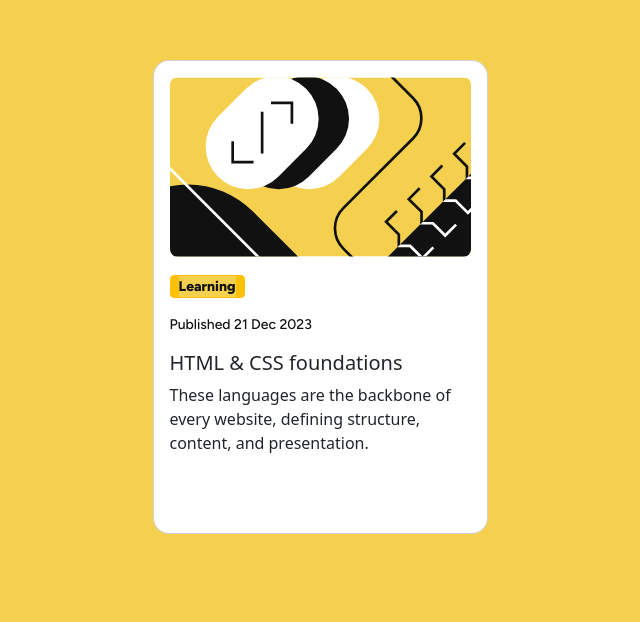
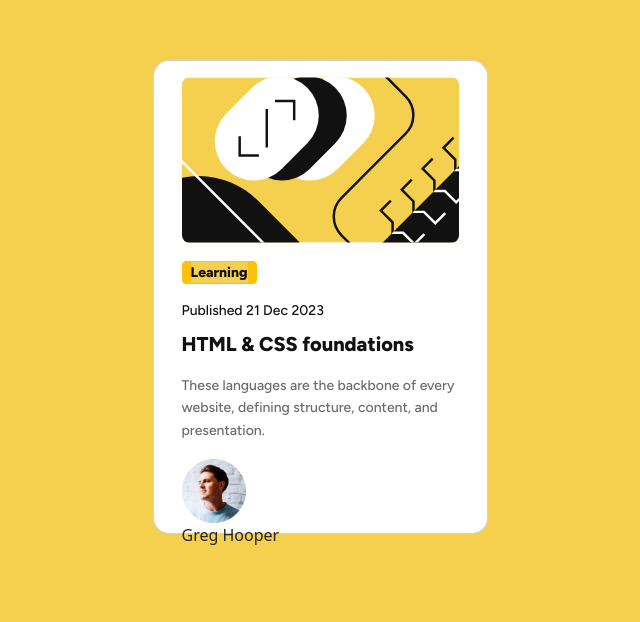
Before and after one commit to cfra8189/blog-preview-card, a plain HTML site: page index.html in a window 1280 px wide. Shown: the part 183-805 px from the top of the page, without its empty margins (400-1040 px from the left). Drawn offline with nearby package versions, Linux system fonts and the light colour scheme.

Commit message:
Update header and text

```diff
--- a/index.html
+++ b/index.html
@@ -1,22 +1,34 @@
 <!DOCTYPE html>
 <html lang="en">
-
   <head>
     <meta charset="UTF-8" />
     <meta name="viewport" content="width=device-width, initial-scale=1.0" />
     <!-- displays site properly based on user's device -->
-  <link href="https://cdn.jsdelivr.net/npm/bootstrap@5.3.8/dist/css/bootstrap.min.css" rel="stylesheet"
-    integrity="sha384-sRIl4kxILFvY47J16cr9ZwB07vP4J8+LH7qKQnuqkuIAvNWLzeN8tE5YBujZqJLB" crossorigin="anonymous" />
-  <script src="https://cdn.jsdelivr.net/npm/bootstrap@5.3.8/dist/js/bootstrap.bundle.min.js"
+    <link
+      href="https://cdn.jsdelivr.net/npm/bootstrap@5.3.8/dist/css/bootstrap.min.css"
+      rel="stylesheet"
+      integrity="sha384-sRIl4kxILFvY47J16cr9ZwB07vP4J8+LH7qKQnuqkuIAvNWLzeN8tE5YBujZqJLB"
+      crossorigin="anonymous"
+    />
+    <script
+      src="https://cdn.jsdelivr.net/npm/bootstrap@5.3.8/dist/js/bootstrap.bundle.min.js"
       integrity="sha384-FKyoEForCGlyvwx9Hj09JcYn3nv7wiPVlz7YYwJrWVcXK/BmnVDxM+D2scQbITxI"
-    crossorigin="anonymous"></script>
+      crossorigin="anonymous"
+    ></script>
 
     <link rel="stylesheet" href="style.css" />
-  <link rel="icon" type="image/png" sizes="32x32" href="./assets/images/favicon-32x32.png" />
+    <link
+      rel="icon"
+      type="image/png"
+      sizes="32x32"
+      href="./assets/images/favicon-32x32.png"
+    />
     <link rel="preconnect" href="https://fonts.googleapis.com" />
     <link rel="preconnect" href="https://fonts.gstatic.com" crossorigin />
-  <link href="https://fonts.googleapis.com/css2?family=Figtree:ital,wght@0,300..900;1,300..900&display=swap"
-    rel="stylesheet" />
+    <link
+      href="https://fonts.googleapis.com/css2?family=Figtree:ital,wght@0,300..900;1,300..900&display=swap"
+      rel="stylesheet"
+    />
 
     <title>Frontend Mentor | Blog preview card</title>
 
@@ -64,10 +76,19 @@
   </head>
 
   <body>
-  <div class="container d-flex justify-content-center align-items-center vh-100">
-    <div class="card flex bg-white rounded-4" style="width: 335px; height: 474px">
+    <div
+      class="container d-flex justify-content-center align-items-center vh-100"
+    >
+      <div
+        class="container card flex bg-white rounded-4"
+        style="width: 335px; height: 474px"
+      >
         <div class="p-3">
-        <img src="./assets/images/illustration-article.svg" class="card-img-top rounded-3" alt="illustration" />
+          <img
+            src="./assets/images/illustration-article.svg"
+            class="card-img-top rounded-3"
+            alt="illustration"
+          />
         </div>
 
         <div class="btn-div m-0 p-3 pt-0" ->
@@ -77,18 +98,22 @@
         </div>
 
         <div class="card-body m-0 p-3 pt-0">
+          <p class="published mb-2">Published 21 Dec 2023</p>
 
+          <p class="card-title m-0 pt-0 pb-3">HTML & CSS foundations</p>
 
-        <p class="published">Published 21 Dec 2023</p>
-
-
-        <h5 class="card-title">HTML & CSS foundations</h5>
-
-
+          <div class="container-text">
             <p class="card-text">
               These languages are the backbone of every website, defining
               structure, content, and presentation.
             </p>
+
+            <div>
+              <img src="/assets/images/image-avatar.webp" alt="" />
+              <p>Greg Hooper</p>
+            </div>
+          </div>
+
           <div>
             <img src="" alt="" />
             <p></p>
@@ -97,5 +122,4 @@
       </div>
     </div>
   </body>
-
 </html>
--- a/style.css
+++ b/style.css
@@ -11,8 +11,6 @@ body {
   background: chartreuse;
 }
 
-
-
 button p {
   color: var(--color-gray-950, #111);
   font-family: Figtree;
@@ -20,19 +18,34 @@ button p {
   font-style: normal;
   font-weight: 800;
   line-height: 150%;
-    background: var(--color-yellow, #F4D04E);
-
+  background: var(--color-yellow, #f4d04e);
 }
-
 
 .published {
   color: var(--color-gray-950, #111);
-
-    /* text-preset-3 */
   font-family: Figtree;
   font-size: var(--font-size-text-preset-3, 14px);
   font-style: normal;
   font-weight: 500;
   line-height: 150%;
-    /* 21px */
 }
+
+.card-title {
+  align-self: stretch;
+  color: var(--color-gray-950, #111);
+  font-family: Figtree;
+  font-size: var(--spacing-200, 20px);
+  font-style: normal;
+  font-weight: 800;
+  line-height: 150%;
+}
+
+.card-text {
+  align-self: stretch;
+  color: var(--color-gray-500, #6b6b6b);
+  font-family: Figtree;
+  font-size: var(--font-size-text-preset-2, 14px);
+  font-style: normal;
+  font-weight: 500;
+  line-height: 160%;
+}
```
Lines whose indentation alone changed are shown as unchanged.
